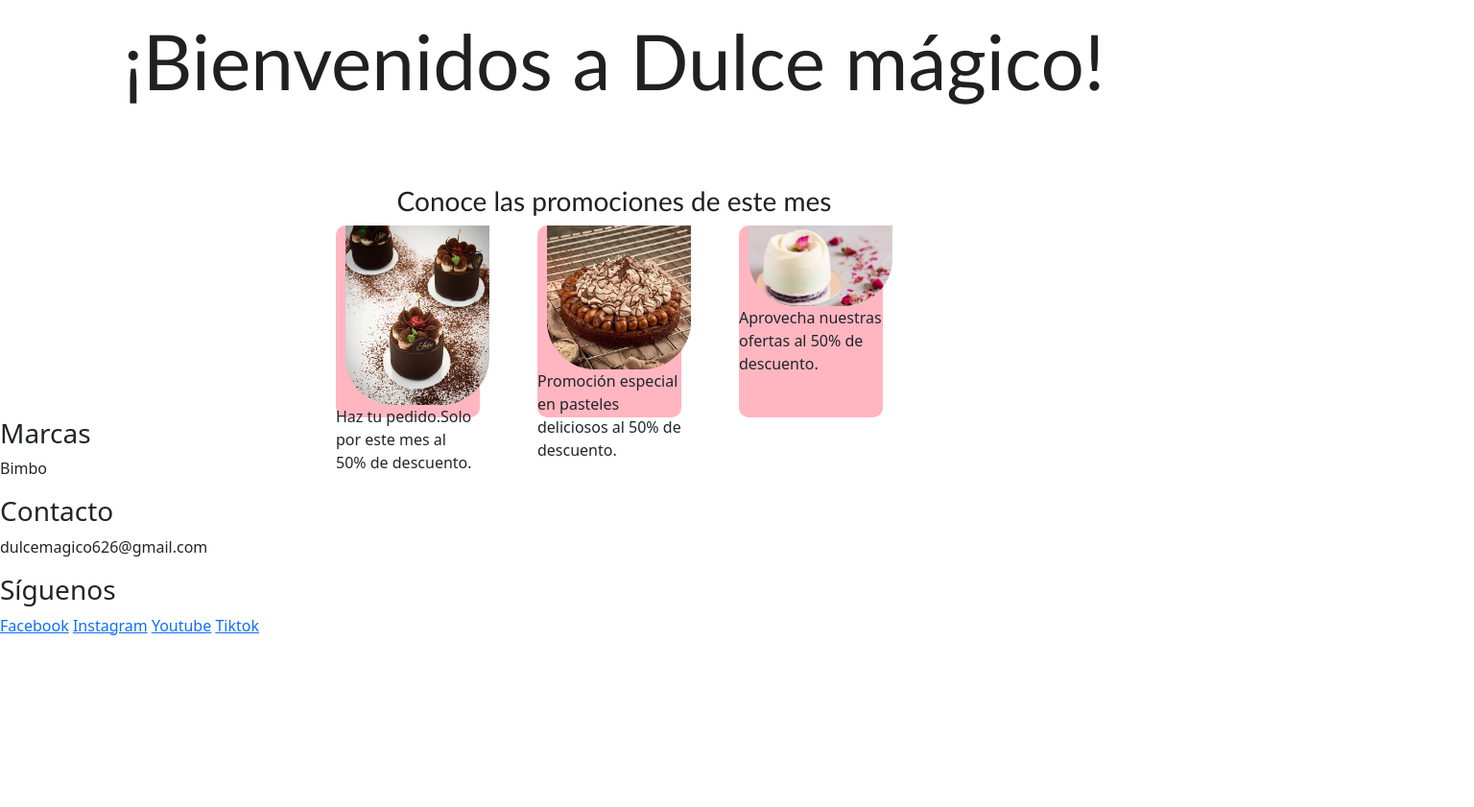
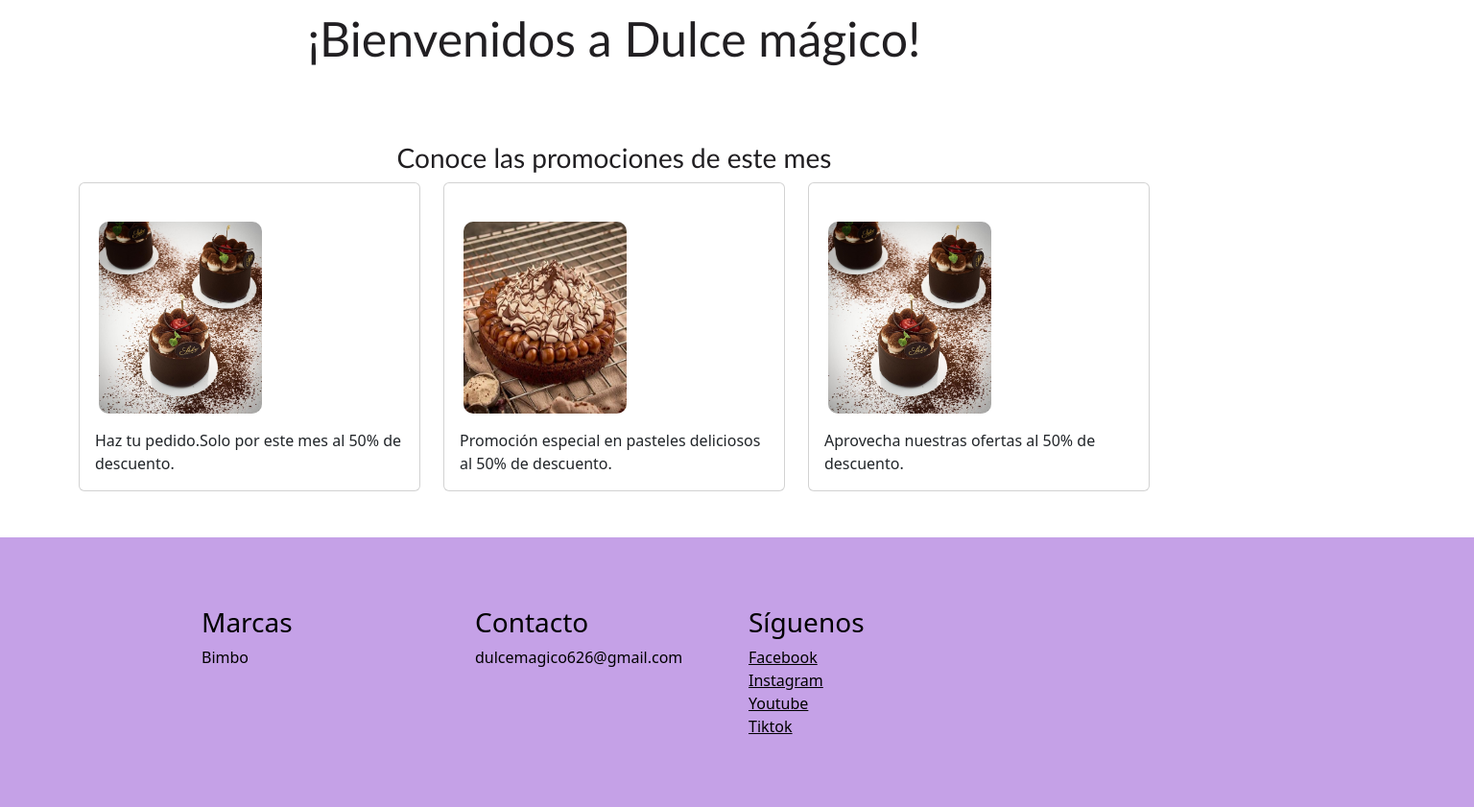
Before and after one commit to Maria25204/Dulce-m-gico, a plain HTML site: page index.html in a window 1280 px wide. Shown: the part 915-1756 px from the top of the page at 96% size, 1536 px wide, since content can reach past the window. Before the commit the page ends 1579 px from the top, so only its background shows below. Drawn offline with nearby package versions, Linux system fonts and the light colour scheme.

Commit message:
subir cambios

```diff
--- a/css/index.css
+++ b/css/index.css
@@ -31,7 +31,7 @@ img{
     text-align: center;
     color: rgb(33, 31, 34);
     font-family: 'Trebuchet MS', 'Lucida Sans Unicode', 'Lucida Grande', 'Lucida Sans', Arial, sans-serif;
-    font-size: 80px;
+    font-size: 50px;
 
 }
 
@@ -41,12 +41,7 @@ img{
     margin-right: 20px;
 }
 
-.container{
-    display: flex;
-    justify-content: center;
-    align-items: center;
-    gap: 50px;
-}
+
 
 .Promociones{
     margin-top: 70px;
@@ -57,26 +52,23 @@ img{
 
 }
 
-.card-1{
-    width: 150px;
+.card-img-top{
+    width: 170px;
     height: 200px;
-    background: lightpink;
     margin-right: 10px;
     border-radius: 10px;
+    margin-top: 40px;
+    margin-left: 20px;
 }
+footer{
+    background-color: rgb(197, 161, 231);
+    margin-bottom: -970px;
+    padding:20px 0;
+    width: 120%;
+    overflow-x: hidden;
+    color: black;
 
-.card-2{
-     width: 150px;
-    height: 200px;
-    background: lightpink;
-    margin-right: 10px;
-    border-radius: 10px;
 }
-
-.card-3{
-     width: 150px;
-    height: 200px;
-    background: lightpink;
-    margin-right: 10px;
-    border-radius: 10px;
+main{
+    flex: 1;
 }
--- a/index.html
+++ b/index.html
@@ -43,11 +43,11 @@
       </div>
     </div>
   </nav>
-
+<main>
   <div id="carouselExample" class="carousel slide">
     <div class="carousel-inner">
       <div class="carousel-item active">
-      <img src="img/maxresdefault.jpg" class="d-block w-100" alt="..." >
+        <img src="img/maxresdefault.jpg" class="d-block w-100" alt="...">
       </div>
       <div class="carousel-item">
         <img src="img/bbff2aca-6f30-45f1-9535-9cbb4f0a68d2.jpg" class="d-block w-100" alt="...">
@@ -74,62 +74,76 @@
       <span class="visually-hidden">Next</span>
     </button>
   </div>
+  <div class="">
   <div class="welcome">
     <p>¡Bienvenidos a Dulce mágico!</p>
   </div>
-<script src="https://cdn.jsdelivr.net/npm/bootstrap@5.3.8/dist/js/bootstrap.bundle.min.js"></script>
+  </div>
 
   <div class="Promociones">
     <h3>Conoce las promociones de este mes</h3>
   </div>
-<div class="container">
-<div class="card-1" >
+  <div class="container mb-5">
+    <div class="row">
+      <div class="col-12 col-m-3 col-md-4">
+        <div class="card">
           <img src="img/Multimedia.jpg" class="card-img-top" alt="...">
           <div class="card-body">
             <p class="card-text">Haz tu pedido.Solo por este mes al 50% de descuento.</p>
           </div>
         </div>
-
-<div class="card-2">
+      </div>
+      <div class="col-12 ccol-md-3 col-md-4">
+        <div class="card">
           <img src="img/Multimedia (2).jpg" class="card-img-top" alt="...">
           <div class="card-body">
             <p class="card-text">Promoción especial en pasteles deliciosos al 50% de descuento.</p>
           </div>
         </div>
-
-<div class="card-3" >
-  <img src="img/Multimedia (1).jpg" class="card-img-top" alt="...">
+      </div>
+        <div class="col-12 cold-md-3 col-md-4">
+         <div class="card">
+          <img src="img/Multimedia.jpg" class="card-img-top" alt="...">
           <div class="card-body">
           <p class="card-text">Aprovecha nuestras ofertas al 50% de descuento.</p>
         </div>
       </div>
     </div>
+  </div>
+  </div>
+</main>
+  <footer class="bg-text-white pt-5 pb-4">
+    <div class="container py-4">
+      <div class="row text-center text-md-start">
 
-<footer class="footer">
-  <div class="footer-container">
-
-    <div class="footer-item">
+      <div class="col-12 col-md-3 mb-4">
         <h3>Marcas</h3>
         <p>Bimbo</p>
       </div>
 
-    <div class="footer-item">
+      <div class="col-12 col-md-3 mb-4">
         <h3>Contacto</h3>
         <p>dulcemagico626@gmail.com</p>
       </div>
 
-    <div class="footer-item">
+      <div class="col-12 col-md-3 mb-4">
         <h3>Síguenos</h3>
         <div class="redes">
-        <a href="#">Facebook</a>
-        <a href="#">Instagram</a>
-        <a href="#">Youtube</a>
-        <a href="#">Tiktok</a>
+          <a href="#" class="text-black d-block">Facebook</a>
+          <a href="#" class="text-black d-block">Instagram</a>
+          <a href="#" class="text-black d-block">Youtube</a>
+          <a href="#" class="text-black d-block">Tiktok</a>
         </div>
       </div>
-
+      </div>
     </div>
   </footer>
 
+
+
+  <script src="https://cdn.jsdelivr.net/npm/bootstrap@5.3.8/dist/js/bootstrap.bundle.min.js"></script>
+
+
 </body>
+
 </html>
```
Also changed, not shown: pedidos.html (renamed from img/pedidos.html, +1 -0 lines). Lines whose indentation alone changed are shown as unchanged.
